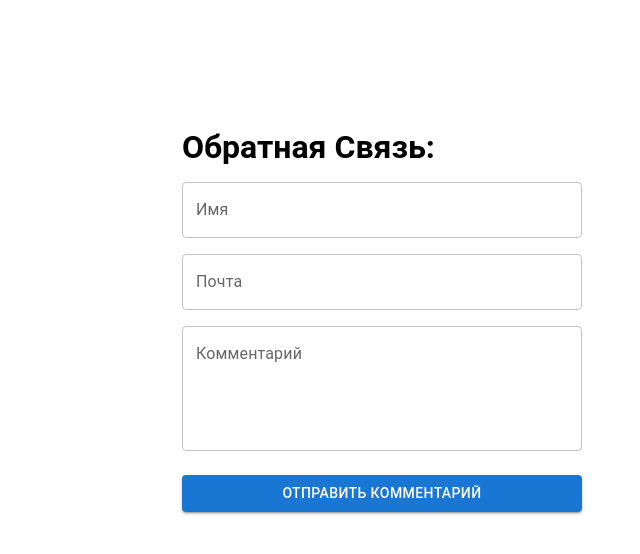
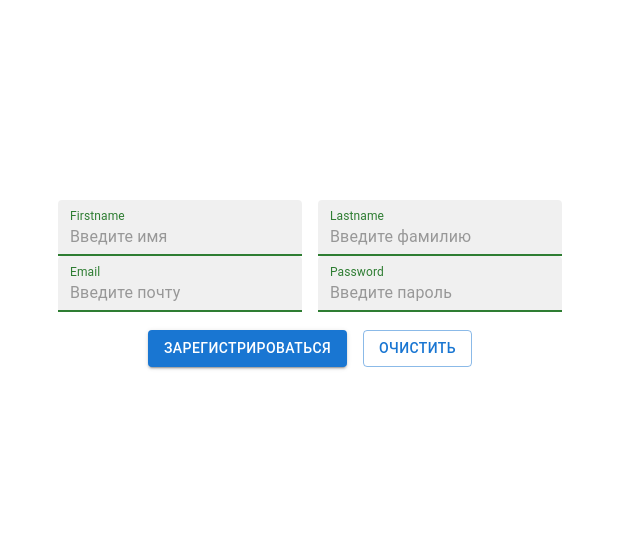
Before and after one commit to belarty/home-work-1, a React (Create React App) app in the folder home-work-1/: page / in a window 1280 px wide. Shown: the top 554 px of the page, without its empty margins (330-970 px from the left). Built offline with nearby package versions, Linux system fonts and the light colour scheme.

Commit message:
Задание 7

```diff
--- a/home-work-1/package.json
+++ b/home-work-1/package.json
@@ -3,9 +3,9 @@
   "version": "0.1.0",
   "private": true,
   "dependencies": {
-    "@emotion/react": "^11.7.0",
+    "@emotion/react": "^11.7.1",
     "@emotion/styled": "^11.6.0",
-    "@mui/material": "^5.2.3",
+    "@mui/material": "^5.2.4",
     "@testing-library/jest-dom": "^5.15.1",
     "@testing-library/react": "^11.2.7",
     "@testing-library/user-event": "^12.8.3",
@@ -13,6 +13,7 @@
     "react": "^17.0.2",
     "react-bootstrap": "^2.0.3",
     "react-dom": "^17.0.2",
+    "react-hook-form": "^7.22.1",
     "react-scripts": "4.0.3",
     "web-vitals": "^1.1.2"
   },
--- a/home-work-1/src/index.js
+++ b/home-work-1/src/index.js
@@ -1,6 +1,6 @@
 import React from 'react';
 import ReactDOM from 'react-dom';
-import App from './tutorial-5/App';
+import App from './tutorial-7/App';
 
 ReactDOM.render(
   <React.StrictMode>
--- a/home-work-1/src/tutorial-5/App.js
+++ b/home-work-1/src/tutorial-5/App.js
@@ -17,7 +17,6 @@ const App = () => {
         const { name, value } = event.target;
         setInputValue({ ...inputValue, [name]: value })
     }
-
     const addNewComment = (e) => {
         e.preventDefault();
         setComments([...comments, { ...inputValue, createdAt: new Date() }]);
@@ -26,11 +25,11 @@ const App = () => {
         const remove = comments.filter((comment) => comment.createdAt !== createdAt)
         setComments([...remove])
     }
+
     useEffect(() => {
         const commentTo = JSON.parse(localStorage.getItem('comments')) || []
         setComments([...commentTo])
     }, []);
-
     useEffect(() => {
         localStorage.setItem('comments', JSON.stringify(comments))
     }, [comments]);
--- a/home-work-1/src/tutorial-7/App.js
+++ b/home-work-1/src/tutorial-7/App.js
@@ -1,9 +1,136 @@
-import React from 'react';
+import React, { useState } from 'react';
+import TextField from '@mui/material/TextField';
+import { useForm } from 'react-hook-form';
+import Button from '@mui/material/Button';
+import style from './App.module.css';
 
 const App = () => {
+    const { handleSubmit, register, formState, reset } = useForm({
+        formState: {
+            firstName: '',
+            lastName: '',
+            email: '',
+            password: ''
+        }
+    });
+
+    const onSubmit = (values) => {
+        console.log(values)
+        reset(
+            {
+                firstName: '',
+                lastName: '',
+                email: '',
+                password: ''
+            }
+        )
+    };
+
+    console.log(formState);
+
     return (
-        <div>
-
+        <div className={style.form}>
+            <div>
+                <TextField
+                    {...register("firstName", {
+                        required: 'Это обязательное поле!',
+                        pattern: {
+                            value: /^[А-Яа-я]+$/i,
+                            message: 'Wrong firstname!'
+                        },
+                        maxLength: 15
+                    })}
+                    helperText={formState.errors.firstName && formState.errors.firstName.message}
+                    error={!!formState.errors.firstName}
+                    name='firstName'
+                    label="Firstname"
+                    placeholder='Введите имя'
+                    variant="filled"
+                    color="success"
+                    focused
+                />
+                <TextField
+                    {...register("lastName", {
+                        required: 'Это обязательное поле!',
+                        pattern: {
+                            value: /^[А-Яа-я]+$/i,
+                            message: 'Wrong lastname!'
+                        },
+                        maxLength: 15
+                    })}
+                    helperText={formState.errors.lastName && formState.errors.lastName.message}
+                    error={!!formState.errors.lastName}
+                    name='lastName'
+                    label="Lastname"
+                    placeholder='Введите фамилию'
+                    sx={{ marginLeft: 2 }}
+                    variant="filled"
+                    color="success"
+                    focused
+                />
+            </div>
+            <div>
+                <TextField
+                    {...register("email", {
+                        required: 'Это обязательное поле!',
+                        pattern: {
+                            value: /^[A-Z0-9._%+-]+@[A-Z0-9.-]+\.[A-Z]{2,}$/i,
+                            message: "Неправильный формат почты"
+                        },
+                        maxLength: 15
+                    })}
+                    helperText={formState.errors.email && formState.errors.email.message}
+                    error={!!formState.errors.email}
+                    name='email'
+                    label="Email"
+                    placeholder='Введите почту'
+                    variant="filled"
+                    color="success"
+                    focused
+                />
+                <TextField
+                    {...register("password", {
+                        required: "Это обязательное поле!",
+                        minLength: {
+                            value: 5,
+                            message: "Минимальная длина 5 символов"
+                        }
+                    })}
+                    helperText={formState.errors.password && formState.errors.password.message}
+                    error={!!formState.errors.password}
+                    name='password'
+                    label="Password"
+                    type='password'
+                    sx={{ marginLeft: 2 }}
+                    placeholder='Введите пароль'
+                    variant="filled"
+                    color="success"
+                    focused
+                />
+            </div>
+            <div>
+                <br />
+                <Button onClick={
+                    handleSubmit(onSubmit)
+                }
+                    variant="contained">
+                    Зарегистрироваться
+                </Button>
+                <Button onClick={() => {
+                    reset(
+                        {
+                            firstName: '',
+                            lastName: '',
+                            email: '',
+                            password: ''
+                        }
+                    )
+                }}
+                    sx={{ marginLeft: 2 }}
+                    variant="outlined">
+                    Очистить
+                </Button>
+            </div>
         </div>
     );
 };
--- /dev/null
+++ b/home-work-1/src/tutorial-7/App.module.css
@@ -0,0 +1,6 @@
+.form {
+    display: flex;
+    flex-flow: column wrap;
+    align-items: center;
+    margin-top: 200px;
+}
```
Also changed, not shown: 1 other file (tests, documents, lock files or other folders).
